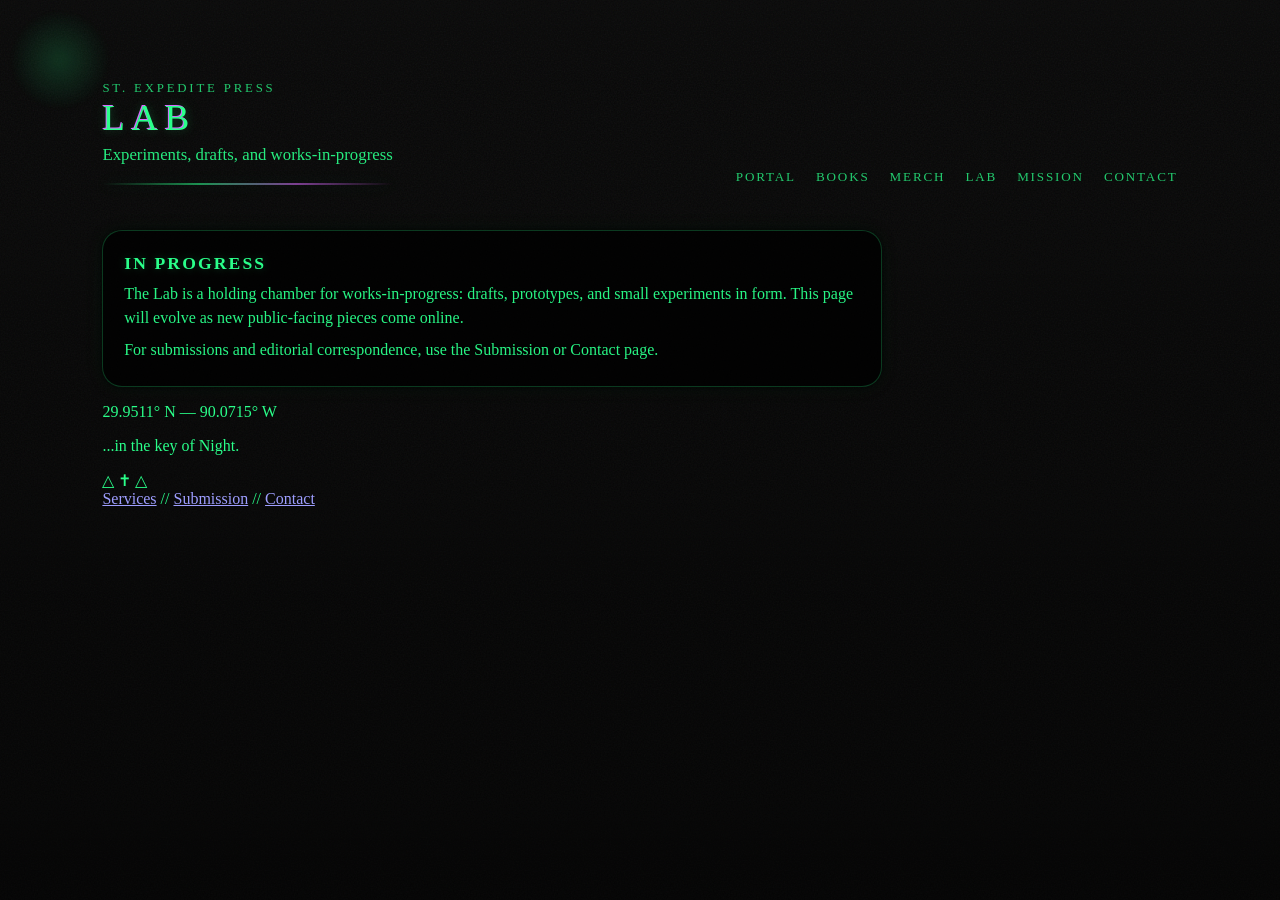
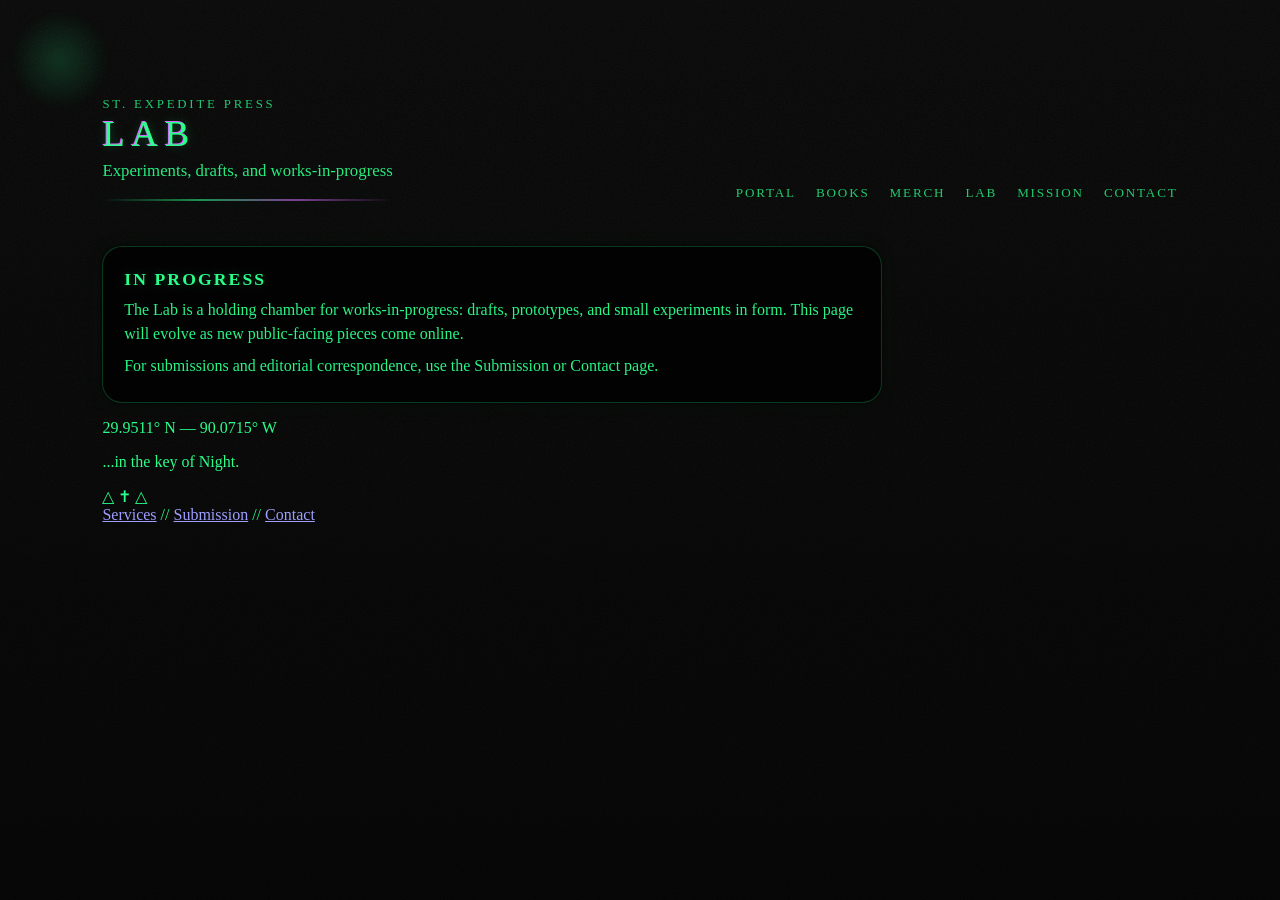

UI: larger social icons + mobile background

--- a/site/assets/css/hero-bar.css
+++ b/site/assets/css/hero-bar.css
@@ -1,7 +1,7 @@
 :root {
-  --hero-bar-height: 36px;
-  --hero-bar-gap: 12px;
-  --hero-bar-pad-x: 14px;
+  --hero-bar-height: 52px;
+  --hero-bar-gap: 14px;
+  --hero-bar-pad-x: 16px;
   --hero-bar-border: rgba(42, 255, 138, 0.22);
 }
 
@@ -33,8 +33,8 @@
 }
 
 .hero-bar__icon {
-  width: 30px;
-  height: 30px;
+  width: 44px;
+  height: 44px;
   display: inline-flex;
   align-items: center;
   justify-content: center;
@@ -48,8 +48,8 @@
 }
 
 .hero-bar__icon svg {
-  width: 18px;
-  height: 18px;
+  width: 24px;
+  height: 24px;
   display: block;
 }
 
@@ -74,13 +74,13 @@
   }
 
   .hero-bar__icon {
-    width: 28px;
-    height: 28px;
+    width: 40px;
+    height: 40px;
   }
 
   .hero-bar__icon svg {
-    width: 16px;
-    height: 16px;
+    width: 22px;
+    height: 22px;
   }
 }
 
